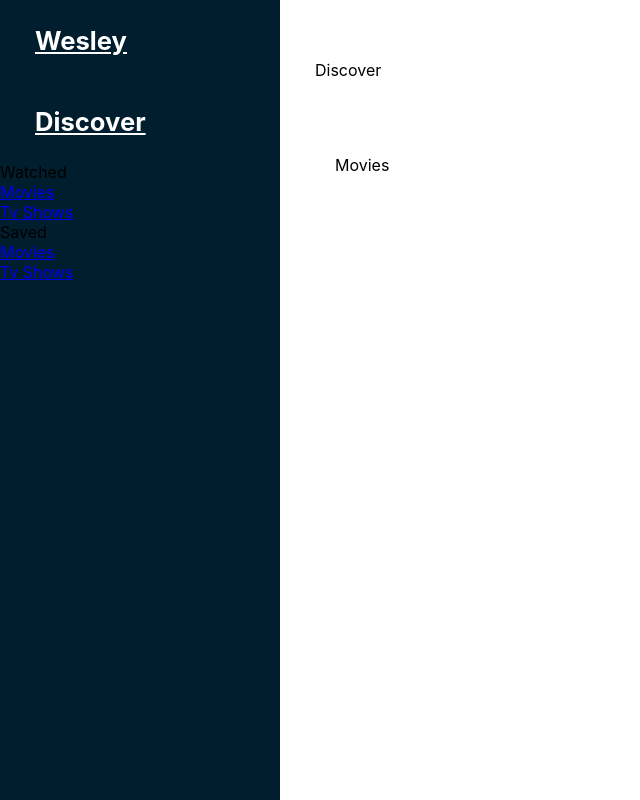
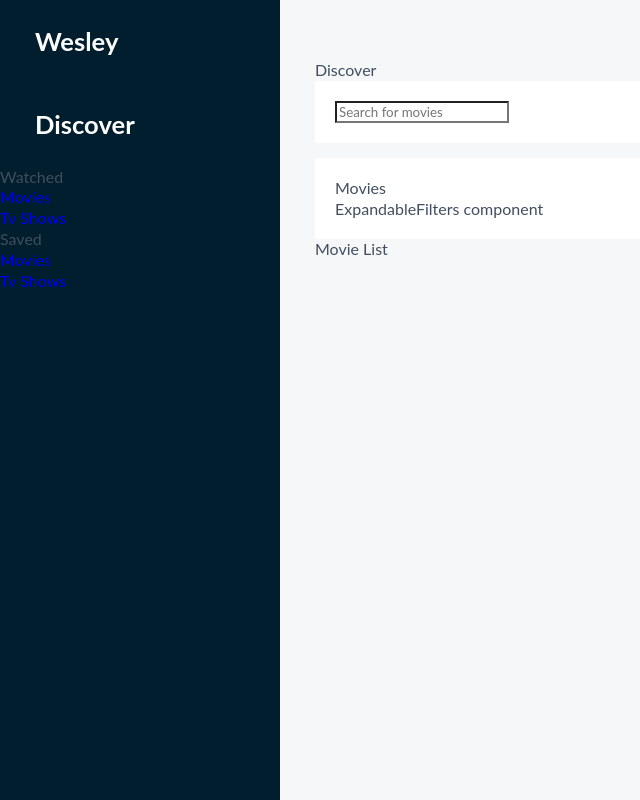
Before and after one commit to kenankomah/cord_front_end_test, a React (Create React App) app: page /discover in a window 1280 px wide. Shown: the whole page, without its empty margins (0-640 px from the left). Built offline with nearby package versions, Linux system fonts and the light colour scheme.

Commit message:
basic set up of components

```diff
--- a/src/App.css
+++ /dev/null
@@ -1,38 +0,0 @@
-.App {
-  text-align: center;
-}
-
-.App-logo {
-  height: 40vmin;
-  pointer-events: none;
-}
-
-@media (prefers-reduced-motion: no-preference) {
-  .App-logo {
-    animation: App-logo-spin infinite 20s linear;
-  }
-}
-
-.App-header {
-  background-color: #282c34;
-  min-height: 100vh;
-  display: flex;
-  flex-direction: column;
-  align-items: center;
-  justify-content: center;
-  font-size: calc(10px + 2vmin);
-  color: white;
-}
-
-.App-link {
-  color: #61dafb;
-}
-
-@keyframes App-logo-spin {
-  from {
-    transform: rotate(0deg);
-  }
-  to {
-    transform: rotate(360deg);
-  }
-}
--- a/src/App.tsx
+++ b/src/App.tsx
@@ -4,7 +4,7 @@ import styled from "styled-components";
 import SideNavBar from "./components/sidenavbar";
 import Discover from "./pages/discover";
 
-import "./App.css";
+import "../src/css/app.scss";
 
 export default class App extends React.Component {
 	render() {
--- a/src/components/expandablefilters/index.tsx
+++ b/src/components/expandablefilters/index.tsx
@@ -14,4 +14,8 @@ export default class ExpandableFilters extends React.Component {
 	}
 
 	// You need to create your own checkbox component with a custom checkmark
+	// You can use the "Checkbox" component as a reference
+	render() {
+		return <div>ExpandableFilters component</div>;
+	}
 }
--- a/src/components/movielist/index.tsx
+++ b/src/components/movielist/index.tsx
@@ -25,6 +25,7 @@ export default class MovieList extends React.Component<MovieListProps> {
 		return (
 			<MoviesWrapper>
 				{/* Finish the MovieItem component and use it here to display the movie results */}
+				Movie List
 			</MoviesWrapper>
 		);
 	}
--- a/src/components/searchbar/index.tsx
+++ b/src/components/searchbar/index.tsx
@@ -5,4 +5,8 @@ import * as colors from "../../colors";
 import SearchIcon from "../../images/search-icon-yellow.png";
 import CalendarIcon from "../../images/year-icon.png";
 
-export default class SearchBar extends React.Component {}
+export default class SearchBar extends React.Component {
+	render() {
+		return <input type="text" placeholder="Search for movies" />;
+	}
+}
--- a/src/components/searchfilter/index.tsx
+++ b/src/components/searchfilter/index.tsx
@@ -24,10 +24,12 @@ export default class SearchFilters extends React.Component<SearchFiltersProps> {
 			<FiltersWrapper>
 				<SearchFiltersCont className="search_inputs_cont" marginBottom>
 					{/* Implement a SearchBar component and use it for both the keyword and the year inputs */}
+					<SearchBar />
 				</SearchFiltersCont>
 				<SearchFiltersCont>
 					<CategoryTitle>Movies</CategoryTitle>
 					{/* Implement a component called "ExpandableFilters" and use it for the filter categories */}
+					<ExpandableFilters />
 				</SearchFiltersCont>
 			</FiltersWrapper>
 		);
--- /dev/null
+++ b/src/css/app.css
@@ -0,0 +1,19 @@
+body {
+	font-family: "Lato", sans-serif;
+	font-size: 1em;
+	line-height: 1.3;
+	background-color: #f6f7f9;
+	color: #404e5f;
+	margin: 0;
+	padding: 0;
+}
+
+a {
+	text-decoration: none;
+}
+
+input,
+textarea {
+	font-family: "Lato", sans-serif;
+	background-color: transparent;
+}
--- /dev/null
+++ b/src/css/app.scss
@@ -0,0 +1,19 @@
+body {
+	font-family: "Lato", sans-serif;
+	font-size: 1em;
+	line-height: 1.3;
+	background-color: #f6f7f9;
+	color: rgb(64, 78, 95);
+	margin: 0;
+	padding: 0;
+}
+
+a {
+	text-decoration: none;
+}
+
+input,
+textarea {
+	font-family: "Lato", sans-serif;
+	background-color: transparent;
+}
```
